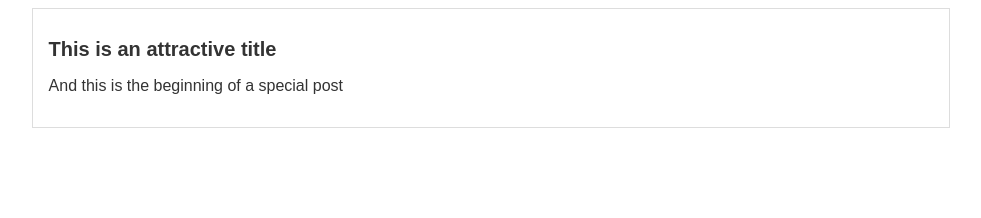
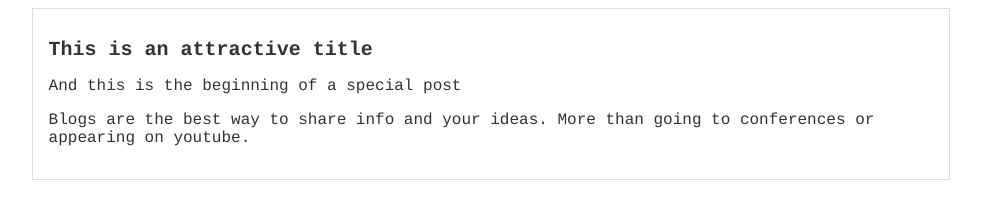
Before and after one commit to javillegasna/First_Steps, a plain HTML site: page blogpsot.html in a window 1280 px wide. Shown: the whole page, without its empty margins (149-1130 px from the left). Drawn offline with Linux system fonts and the light colour scheme.

Commit message:
added the aditional blog contend and Courier typography

```diff
--- a/blogpsot.html
+++ b/blogpsot.html
@@ -12,6 +12,7 @@
         <div id="post">
             <h1> This is an attractive title </h1>
             <p>And this is the beginning of a special post</p>
+            <p> Blogs are the best way to share info and your ideas. More than going to conferences or appearing on youtube. </p>
         </div>
     </div>
 </body>
--- a/css/estilos.css
+++ b/css/estilos.css
@@ -1,7 +1,7 @@
 body{
     color: #333;
     text-align :center;
-    font-family: "Arial";
+    font-family: "Courier";
 }
 #container
 {
```
